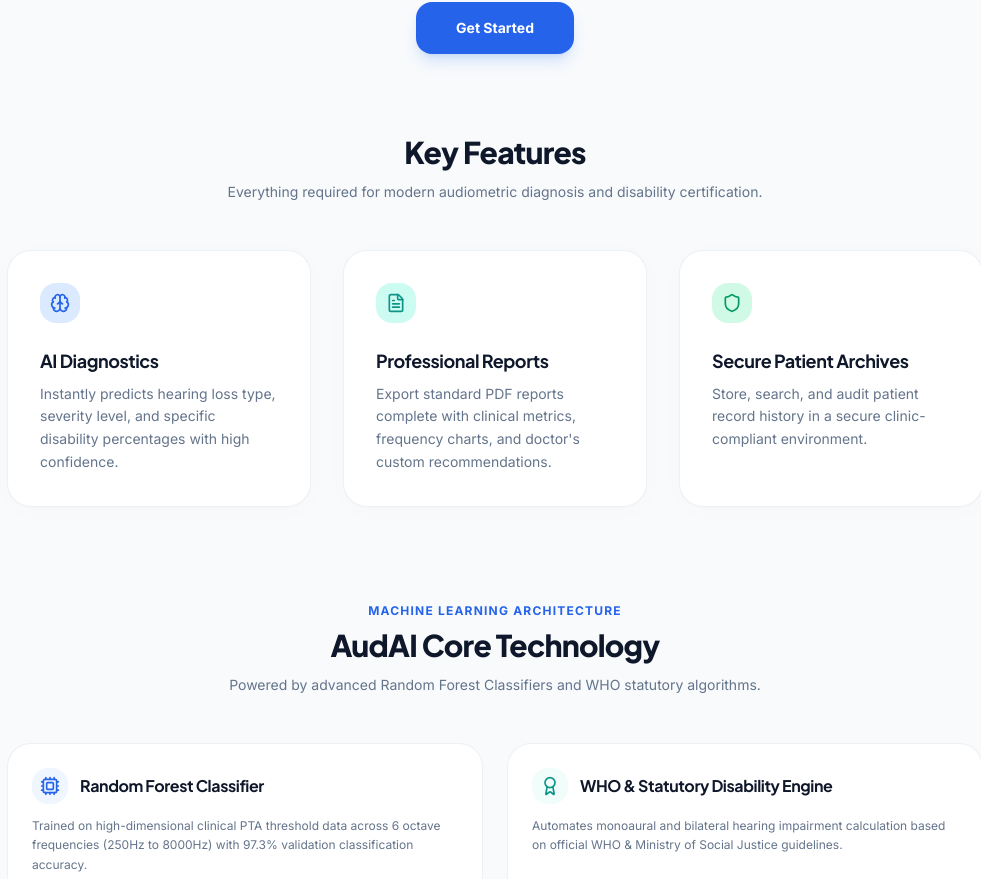
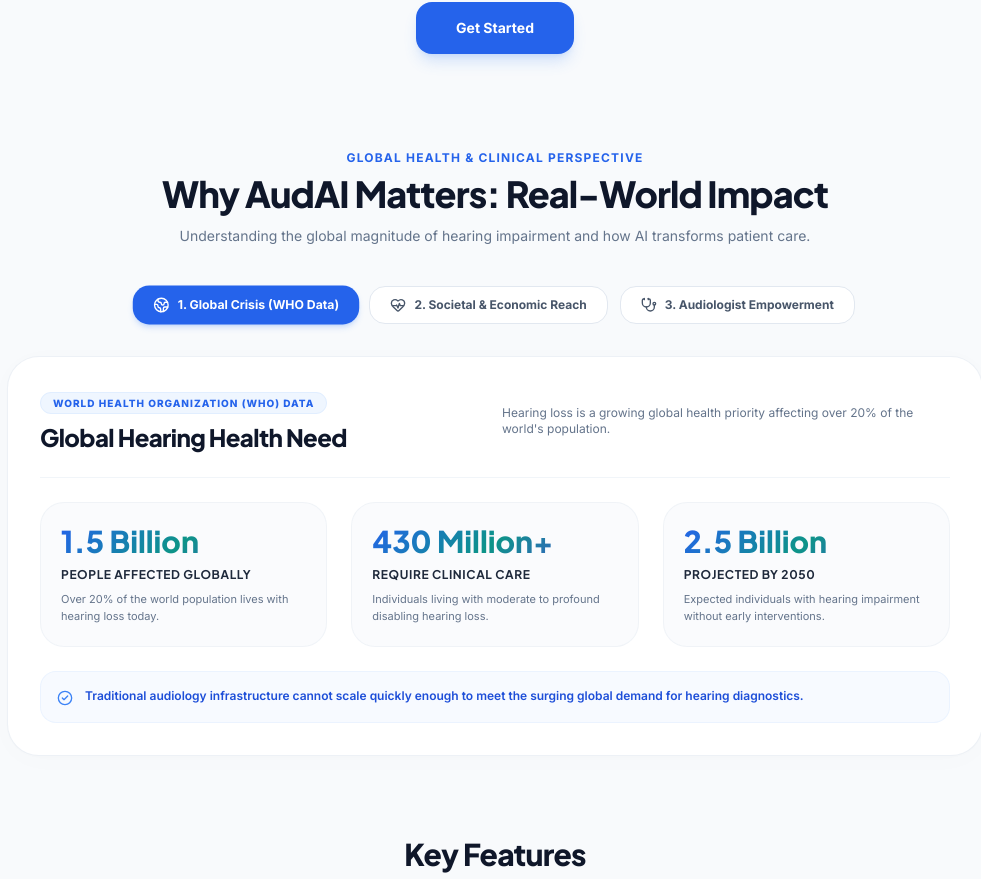
Before and after one commit to Mayanksharma-17/AudAI, a React (Vite) app in the folder frontend/: page / in a window 1280 px wide. Shown: the part 532-1411 px from the top of the page, without its empty margins (145-1126 px from the left). Built offline with nearby package versions, Linux system fonts and the light colour scheme.

Commit message:
Add interactive Global Impact section to Landing page featuring real WHO hearing loss stats, societal reach, and audiologist empowerment tabs

```diff
--- a/frontend/src/pages/Landing/Landing.jsx
+++ b/frontend/src/pages/Landing/Landing.jsx
@@ -1,8 +1,63 @@
-import React from 'react';
+import React, { useState } from 'react';
 import { Link } from 'react-router-dom';
-import { Shield, Brain, FileText, Activity, Cpu, Award, Zap, CheckCircle2 } from 'lucide-react';
+import { motion, AnimatePresence } from 'framer-motion';
+import {
+  Shield,
+  Brain,
+  FileText,
+  Activity,
+  Cpu,
+  Award,
+  Zap,
+  CheckCircle2,
+  Globe2,
+  HeartPulse,
+  Stethoscope,
+  TrendingUp,
+  Users,
+  Clock,
+  BarChart3
+} from 'lucide-react';
 
 export default function Landing() {
+  const [activeImpactTab, setActiveImpactTab] = useState('global');
+
+  const impactData = {
+    global: {
+      title: "Global Hearing Health Need",
+      badge: "World Health Organization (WHO) Data",
+      description: "Hearing loss is a growing global health priority affecting over 20% of the world's population.",
+      stats: [
+        { value: "1.5 Billion", label: "People affected globally", detail: "Over 20% of the world population lives with hearing loss today." },
+        { value: "430 Million+", label: "Require clinical care", detail: "Individuals living with moderate to profound disabling hearing loss." },
+        { value: "2.5 Billion", label: "Projected by 2050", detail: "Expected individuals with hearing impairment without early interventions." }
+      ],
+      takeaway: "Traditional audiology infrastructure cannot scale quickly enough to meet the surging global demand for hearing diagnostics."
+    },
+    societal: {
+      title: "Societal & Economic Impact",
+      badge: "Health Equity & Accessibility",
+      description: "Automating audiology workflows democratizes early detection and breaks regional healthcare barriers.",
+      stats: [
+        { value: "$980 Billion", label: "Annual Global Cost", detail: "Economic cost of unaddressed hearing loss in lost productivity & healthcare." },
+        { value: "80%", label: "In Developing Regions", detail: "Of people with disabling hearing loss reside in underserved regions with ENT shortages." },
+        { value: "< 1 Second", label: "Instant AI Diagnostic", detail: "Reduces clinical assessment latency from days to milliseconds per patient." }
+      ],
+      takeaway: "AudAI enables rapid screening, rapid statutory disability certification, and equitable access to hearing rehabilitation."
+    },
+    audiologist: {
+      title: "Empowering Audiologists",
+      badge: "Clinical Decision Support System",
+      description: "AI assists clinicians by automating tedious threshold calculations and standardizing diagnosis.",
+      stats: [
+        { value: "97.3%", label: "Classification Accuracy", detail: "Multi-frequency Random Forest model trained on 250Hz–8000Hz PTA data." },
+        { value: "100%", label: "WHO & Statutory Math", detail: "Automated monoaural & bilateral impairment calculations without human error." },
+        { value: "10x", label: "Faster Patient Processing", detail: "Frees up valuable time for hearing aid fitting, counseling & therapy." }
+      ],
+      takeaway: "Clinicians are augmented, not replaced—enabling better diagnostic precision and higher patient throughput."
+    }
+  };
+
   return (
     <div className="min-h-screen bg-slate-50 dark:bg-slate-950 text-slate-900 dark:text-slate-50 flex flex-col justify-between scroll-smooth">
       {/* Navigation Header */}
@@ -12,6 +67,7 @@
           <span className="text-xl font-bold tracking-tight font-heading">Aud<span className="text-secondary-500">AI</span></span>
         </div>
         <nav className="hidden md:flex space-x-8 text-sm font-medium">
+          <a href="#impact" className="hover:text-primary-600 dark:hover:text-primary-400 transition-colors">Global Impact</a>
           <a href="#features" className="hover:text-primary-600 dark:hover:text-primary-400 transition-colors">Features</a>
           <a href="#technology" className="hover:text-primary-600 dark:hover:text-primary-400 transition-colors">Technology</a>
           <a href="#about" className="hover:text-primary-600 dark:hover:text-primary-400 transition-colors">About</a>
@@ -43,6 +99,107 @@
             Get Started
           </Link>
         </div>
+
+        {/* INTERACTIVE GLOBAL IMPACT & SOCIETAL NEED SECTION */}
+        <section id="impact" className="scroll-mt-24 pt-24 text-left w-full">
+          <div className="text-center max-w-3xl mx-auto mb-10">
+            <span className="text-xs font-bold text-primary-600 dark:text-primary-400 uppercase tracking-widest block mb-2">
+              GLOBAL HEALTH & CLINICAL PERSPECTIVE
+            </span>
+            <h2 className="text-3xl md:text-4xl font-extrabold font-heading tracking-tight mb-3">
+              Why AudAI Matters: Real-World Impact
+            </h2>
+            <p className="text-sm text-slate-500 dark:text-slate-400">
+              Understanding the global magnitude of hearing impairment and how AI transforms patient care.
+            </p>
+          </div>
+
+          {/* Interactive Tab Selector Buttons */}
+          <div className="flex flex-wrap justify-center gap-3 mb-8">
+            <button
+              onClick={() => setActiveImpactTab('global')}
+              className={`flex items-center gap-2 px-5 py-2.5 rounded-xl font-bold text-xs transition-all ${
+                activeImpactTab === 'global'
+                  ? 'bg-primary-600 text-white shadow-md shadow-primary-500/20 scale-[1.02]'
+                  : 'bg-white dark:bg-slate-900 border border-slate-200 dark:border-slate-800 text-slate-600 dark:text-slate-300 hover:bg-slate-50 dark:hover:bg-slate-800'
+              }`}
+            >
+              <Globe2 className="h-4 w-4" />
+              1. Global Crisis (WHO Data)
+            </button>
+            <button
+              onClick={() => setActiveImpactTab('societal')}
+              className={`flex items-center gap-2 px-5 py-2.5 rounded-xl font-bold text-xs transition-all ${
+                activeImpactTab === 'societal'
+                  ? 'bg-primary-600 text-white shadow-md shadow-primary-500/20 scale-[1.02]'
+                  : 'bg-white dark:bg-slate-900 border border-slate-200 dark:border-slate-800 text-slate-600 dark:text-slate-300 hover:bg-slate-50 dark:hover:bg-slate-800'
+              }`}
+            >
+              <HeartPulse className="h-4 w-4" />
+              2. Societal & Economic Reach
+            </button>
+            <button
+              onClick={() => setActiveImpactTab('audiologist')}
+              className={`flex items-center gap-2 px-5 py-2.5 rounded-xl font-bold text-xs transition-all ${
+                activeImpactTab === 'audiologist'
+                  ? 'bg-primary-600 text-white shadow-md shadow-primary-500/20 scale-[1.02]'
+                  : 'bg-white dark:bg-slate-900 border border-slate-200 dark:border-slate-800 text-slate-600 dark:text-slate-300 hover:bg-slate-50 dark:hover:bg-slate-800'
+              }`}
+            >
+              <Stethoscope className="h-4 w-4" />
+              3. Audiologist Empowerment
+            </button>
+          </div>
+
+          {/* Interactive Content Card */}
+          <AnimatePresence mode="wait">
+            <motion.div
+              key={activeImpactTab}
+              initial={{ opacity: 0, y: 15 }}
+              animate={{ opacity: 1, y: 0 }}
+              exit={{ opacity: 0, y: -15 }}
+              transition={{ duration: 0.25 }}
+              className="bg-white dark:bg-slate-900/60 border border-slate-200/60 dark:border-slate-800/60 p-8 rounded-3xl shadow-soft"
+            >
+              <div className="flex flex-col md:flex-row justify-between items-start md:items-center gap-4 pb-6 border-b border-slate-100 dark:border-slate-800">
+                <div>
+                  <span className="text-[10px] font-extrabold uppercase tracking-widest text-primary-600 dark:text-primary-400 bg-primary-50 dark:bg-primary-950/40 px-3 py-1 rounded-full border border-primary-200/30">
+                    {impactData[activeImpactTab].badge}
+                  </span>
+                  <h3 className="text-2xl font-extrabold font-heading text-slate-900 dark:text-white mt-2">
+                    {impactData[activeImpactTab].title}
+                  </h3>
+                </div>
+                <p className="text-xs text-slate-500 dark:text-slate-400 max-w-md">
+                  {impactData[activeImpactTab].description}
+                </p>
+              </div>
+
+              {/* 3 Stat Cards Grid */}
+              <div className="grid grid-cols-1 md:grid-cols-3 gap-6 my-6">
+                {impactData[activeImpactTab].stats.map((stat, idx) => (
+                  <div key={idx} className="p-5 rounded-2xl bg-slate-50/70 dark:bg-slate-900/50 border border-slate-200/40 dark:border-slate-800/40 space-y-2">
+                    <span className="text-3xl font-black font-heading gradient-text block">
+                      {stat.value}
+                    </span>
+                    <h4 className="font-bold text-xs text-slate-800 dark:text-slate-200 uppercase tracking-wider">
+                      {stat.label}
+                    </h4>
+                    <p className="text-[11px] text-slate-500 dark:text-slate-400 leading-relaxed">
+                      {stat.detail}
+                    </p>
+                  </div>
+                ))}
+              </div>
+
+              {/* Takeaway bar */}
+              <div className="p-4 rounded-xl bg-primary-50/50 dark:bg-primary-950/20 border border-primary-200/20 flex items-start gap-3 text-xs text-primary-700 dark:text-primary-300 font-semibold">
+                <CheckCircle2 className="h-4 w-4 text-primary-500 shrink-0 mt-0.5" />
+                <p>{impactData[activeImpactTab].takeaway}</p>
+              </div>
+            </motion.div>
+          </AnimatePresence>
+        </section>
 
         {/* Feature Section */}
         <section id="features" className="scroll-mt-24 pt-20 text-left w-full">
```
